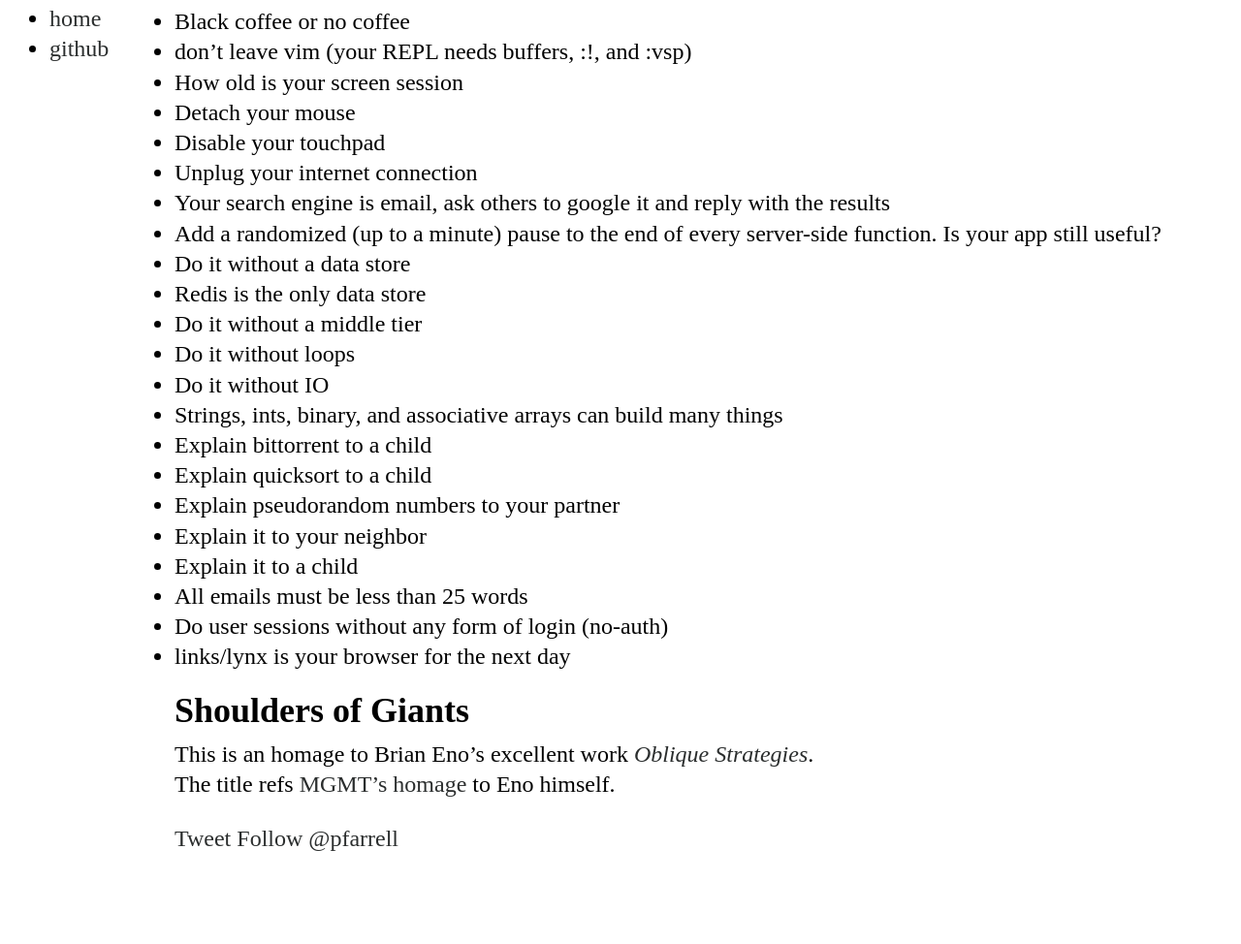
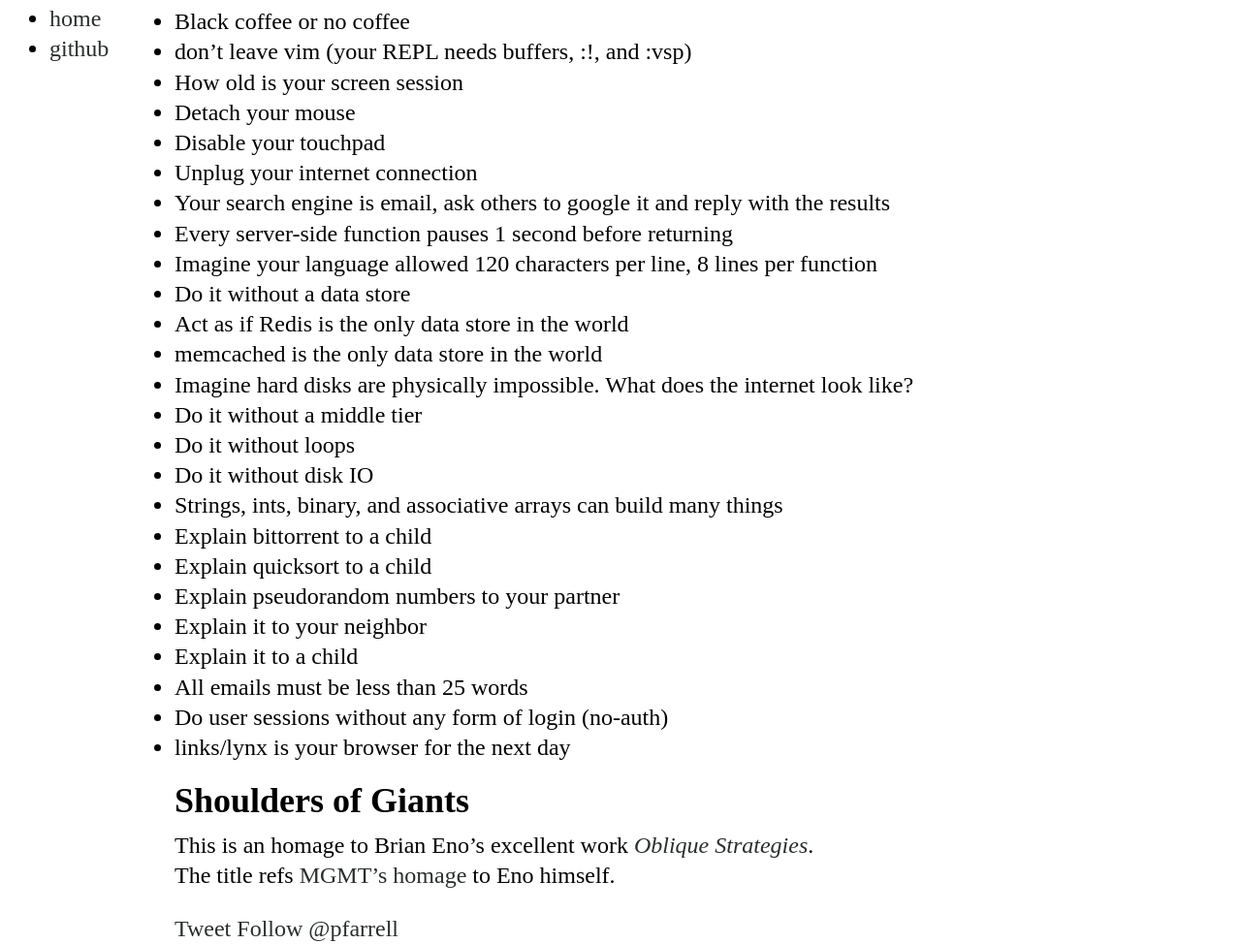
Before and after one commit to pfarrell/pfarrell.github.com, a Jekyll site: the page built from _posts/2012-02-19-oblique-stratagems.markdown, in a window 1280 px wide, cut to the strip 159-1133 px from the top of the page. Shown: the whole strip at 97% size. Built offline with Jekyll 4.4.1, drawn with Linux system fonts in a browser that asks for light colours; nearby versions of some CDN libraries; some web fonts are replaced; Markdown is read by kramdown in place of the engine named in the settings; comment, search, counter and statistics services are not loaded; before the commit the page ends 1040 px from its top, so only the background shows below that.

Commit message:
more strategems

```diff
--- a/_posts/2012-02-19-oblique-stratagems.markdown
+++ b/_posts/2012-02-19-oblique-stratagems.markdown
@@ -10,12 +10,15 @@ title: "Oblique Strategems"
 * Disable your touchpad
 * Unplug your internet connection
 * Your search engine is email, ask others to google it and reply with the results
-* Add a randomized (up to a minute) pause to the end of every server-side function.  Is your app still useful?
+* Every server-side function pauses 1 second before returning
+* Imagine your language allowed 120 characters per line, 8 lines per function
 * Do it without a data store
-* Redis is the only data store
+* Act as if Redis is the only data store in the world
+* memcached is the only data store in the world
+* Imagine hard disks are physically impossible.  What does the internet look like?
 * Do it without a middle tier
 * Do it without loops
-* Do it without IO
+* Do it without disk IO
 * Strings, ints, binary, and associative arrays can build many things
 * Explain bittorrent to a child
 * Explain quicksort to a child
```
